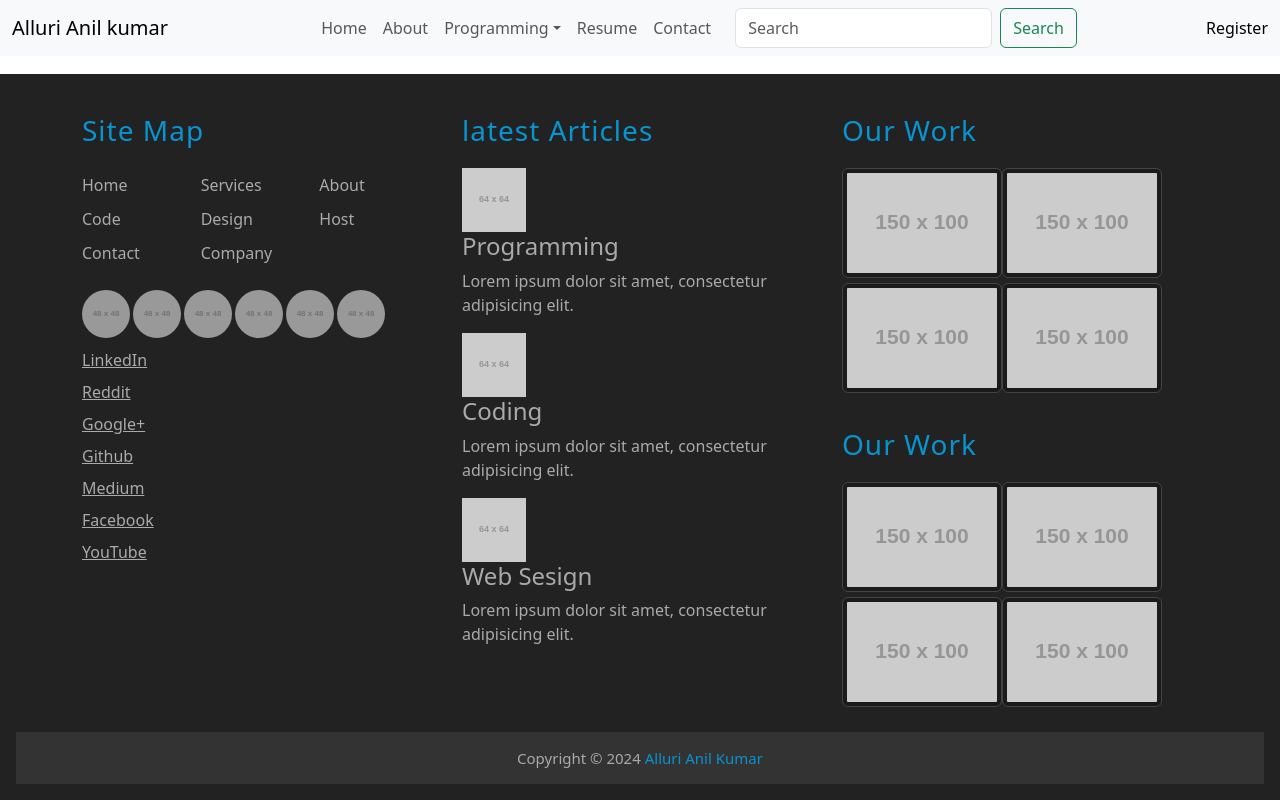
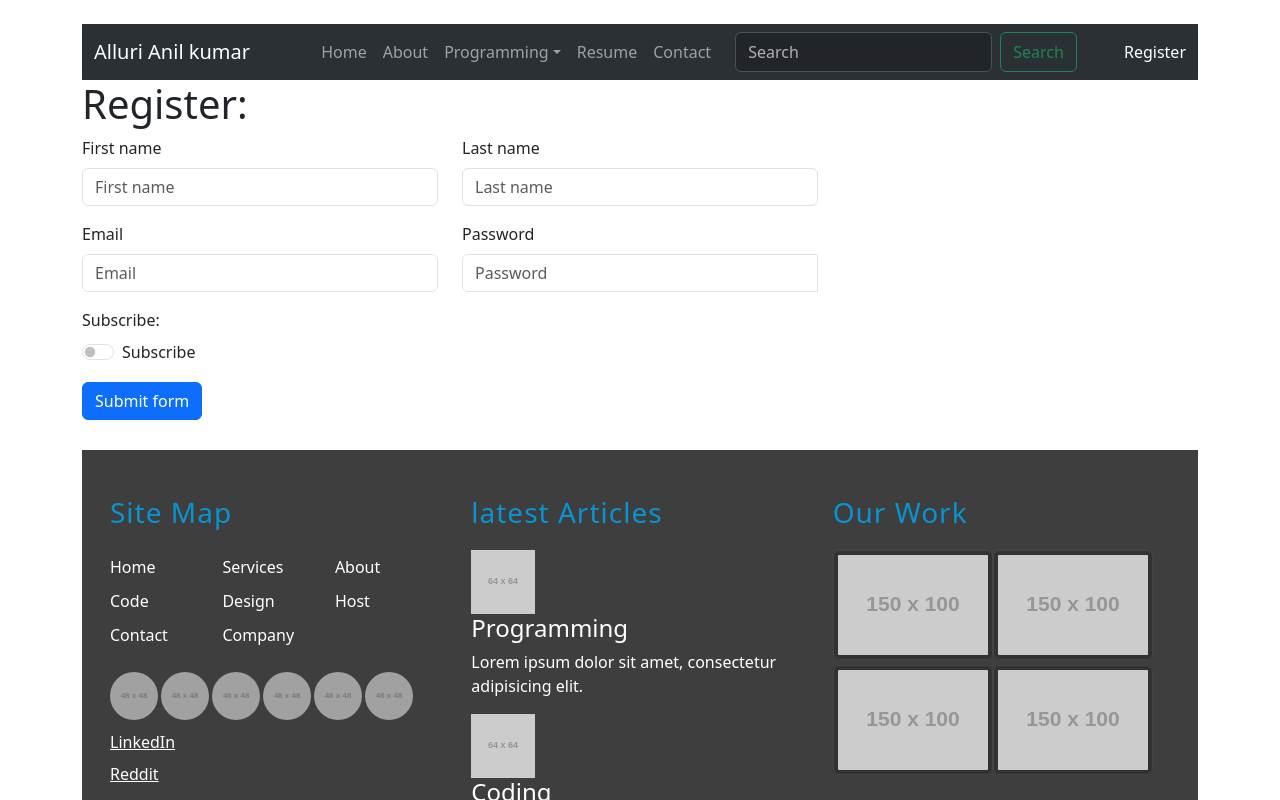
Before and after one commit to allurianilkumar/allurianilkumar.github.io, a React (Create React App) app: page /register in a window 1280 px wide. Shown: the top 800 px of the page. Built offline with nearby package versions, Linux system fonts and the light colour scheme.

Commit message:
Added the overflow problem and footer

```diff
--- a/src/App.js
+++ b/src/App.js
@@ -1,4 +1,4 @@
-import React, {  useState } from 'react';
+import React from 'react';
 import { BrowserRouter as Router, Routes, Route } from 'react-router-dom';
 import Navbar from './Nav1';
 import routes from './routes';
@@ -8,15 +8,15 @@ import Footer from './Footer';
 const App = () => {
    return (
      <Router>
+      <div className="container mt-4">
         <Navbar />
-       <div className="container mt-4">
           <Routes>
             {routes.map((route, index) => (
               <Route key={index} path={route.path} element={route.component} />
             ))}
           </Routes>
+        <Footer />
       </div>
-       <Footer />
      </Router>
    );
  };
--- a/src/Footer.js
+++ b/src/Footer.js
@@ -1,7 +1,7 @@
 import React from 'react';
 import './footer.css';
 const Footer = () => (
-    <footer>
+    <footer className="footer">
         <div className="container">
             <div className="row">
 
--- a/src/Nav1.js
+++ b/src/Nav1.js
@@ -12,11 +12,10 @@ function Nav1() {
   return (
     <>
       {['md'].map((expand) => (
-        <Navbar sticky="top" key={expand} expand={expand} className="bg-body-tertiary mb-3">
+        <Navbar bg="dark" data-bs-theme="dark" sticky="top" key={expand} expand={expand} className="bg-body-tertiary">
           <Container fluid>
             <Navbar.Brand href="#">Alluri Anil kumar</Navbar.Brand>
             <Navbar.Toggle aria-controls={`offcanvasNavbar-expand-${expand}`} />
-
             <Navbar.Offcanvas
               id={`offcanvasNavbar-expand-${expand}`}
               aria-labelledby={`offcanvasNavbarLabel-expand-${expand}`}
--- a/src/footer.css
+++ b/src/footer.css
@@ -1,19 +1,19 @@
 footer {
-    background: #222;
-    color: #aaa;
-    padding-top: 10px;
+    background: #3f3e3e;
+        color: white;
+        padding-top: 5px;
 }
 
 footer a {
-    color: #aaa;
+    color: white;
 }
 
 footer a:hover {
-    color: #fff;
+    color: rgb(108, 173, 70);
 }
 
 footer h3 {
-    color: #0894d1;
+    color: #0894d2;
     letter-spacing: 1px;
     margin: 30px 0 20px;
 }
--- a/src/index.css
+++ b/src/index.css
@@ -7,19 +7,39 @@ body {
   -moz-osx-font-smoothing: grayscale;
   height: 100%;
 }
+html {
+  overflow-y: auto;
+}
 
+html::-webkit-scrollbar {
+  -webkit-appearance: none;
+}
+
+html::-webkit-scrollbar:vertical {
+  width: 0px;
+}
+
+html::-webkit-scrollbar:horizontal {
+  height: 0px;
+}
+
+html::-webkit-scrollbar-thumb {
+  border-radius: 0px;
+  border: 0px solid white;
+  /* should match background, can't be transparent */
+  background-color: red;
+}
 code {
   font-family: source-code-pro, Menlo, Monaco, Consolas, 'Courier New',
     monospace;
 }
 
-footer {
-  position: absolute;
-  /* position: fixed; */
+.footer {
+  position: relative;
   right: 0;
   bottom: 0;
+  width: 100%;
   left: 0;
+  margin-top: 30px;
   padding: 1rem;
-
-  /* text-align: center; */
 }
--- a/src/pages/Register.js
+++ b/src/pages/Register.js
@@ -81,7 +81,7 @@ const Register = () => {
               />
 
             <Form.Control.Feedback type="invalid">
-              Please choose a Email.
+              Please choose an Email.
             </Form.Control.Feedback>
           </InputGroup>
           </Form.Group>
```
Lines whose indentation alone changed are shown as unchanged.
